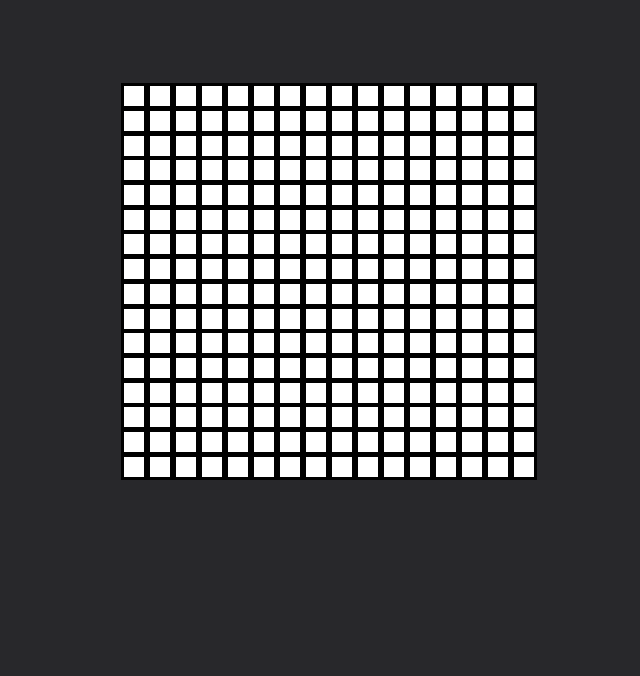
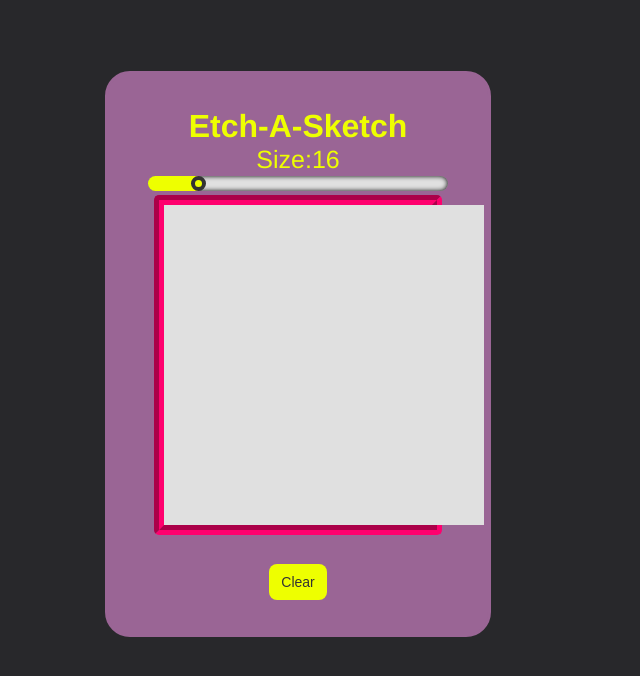
Before and after one commit to SyArsRa/Etch-a-Sketch, a plain HTML site: page index.html in a window 1280 px wide. Shown: the whole page, without its empty margins (342-982 px from the left). Drawn offline with Linux system fonts and the light colour scheme.

Commit message:
Added clear and size change to grid

```diff
--- a/index.css
+++ b/index.css
@@ -1,17 +1,88 @@
 body {
   background-color: #28282B;
+  display: flex;
+  min-height: 100vh;
+  flex-direction: column;
+  align-items: center;
+  font-family: "Haas Grot Text R Web", "Helvetica Neue", Helvetica, Arial, sans-serif;
+
 }
 #grid{
-  margin: 7% 36%;
+  border-radius: 5px;
+  border: 10px;
+  width: 70.8%;
+  border-color: #FF006E;
+  border-style: groove;
+  display:inline;
+  font-size: 0;
 }
 .row{
   display: inline-flex;
-  margin: -1.5% 0%
+  margin: 0;
 }
 .cell {
-  background-color: #FFF;
+  background-color: #E0E0E0;
   height: 20px;
   width: 20px;
+  margin: 0;
+}
+.title {
+  margin: 0;
+  color: #EEFF00;
+}
+.container {
+  margin: 5%;
+  background-color: #9A6595;
+  margin: 5%;
+  display: flex;
+  height: 70vh;
+  width: 30%;
+  flex-direction: column;
+  justify-content: center;
+  align-items: center;
+  text-align: center;
+  border-color: #9A6595;
+  border-radius: 25px;
   border-style: solid;
-  border-color: #000;
 }
+.btn{
+  margin-top: 50%;
+  background-color: #EEFF00;
+  border-radius: 8px;
+  border-width: 0;
+  color: #333333;
+  cursor: pointer;
+  display: inline-block;
+  font-size: 14px;
+  padding: 10px 12px;
+  text-align: center;
+}
+.value {
+  margin: 0;
+  position: relative;
+  display: block;
+  text-align: center;
+  font-size: 25px;
+  color: #EEFF00;
+  font-weight: 400;
+}
+.range {
+  width: 300px;
+  height: 15px;
+  -webkit-appearance: none;
+  background: #E0E0E0;
+  outline: none;
+  border-radius: 15px;
+  overflow: hidden;
+  box-shadow: inset 0 0 5px rgba(0, 0, 0, 1);
+}
+.range::-webkit-slider-thumb {
+  -webkit-appearance: none;
+  width: 15px;
+  height: 15px;
+  border-radius: 50%;
+  background: #EEFF00;
+  cursor: pointer;
+  border: 4px solid #333;
+  box-shadow: -307px 0 0 300px #EEFF00;
+}
--- a/index.html
+++ b/index.html
@@ -7,7 +7,20 @@
     <title>Etch-A-Sketch</title>
   </head>
   <body>
+  <div class="container">
+    <div>
+      <h1 class="title">Etch-A-Sketch</h1>
+    </div>
+    <div>
+        <h3 class="value" id="value">Size:16</h3>
+        <input type="range" class="range" id="size" min="1" max="100" value="16">
+        </input>
+    </div>
     <div id="grid">
     </div>
+    <div>
+      <button class="btn" id="clear">Clear</button>
+    </div>
+  </div>
   </body>
 </html>
--- a/index.js
+++ b/index.js
@@ -1,19 +1,29 @@
+const grid = document.getElementById('grid');
+const clear = document.getElementById('clear');
+const val = document.getElementById('value');
+const slider = document.getElementById('size');
 
-const grid = document.getElementById('grid');
+createGrid(16)
+
+slider.onmousemove = slider.onchange = function() {
+  val.innerHTML = `Size:${slider.value}`
+  del(slider.value)
+}
 
 let mouseDown = false;
 document.onmousedown = function(){
-  console.log("g")
   mouseDown = true;
 }
 document.onmouseup = function(){
   mouseDown = false;
 }
 
-for(var x = 0 ; x < 16 ; x++){
+clear.addEventListener("click", del);
+function createGrid(size){
+  for(var x = 0 ; x < size ; x++){
     let row = document.createElement('span');
     row.setAttribute("class","row");
-  for(var y = 0 ; y < 16 ; y++){
+    for(var y = 0 ; y < size ; y++){
       let cell = document.createElement('div');
       cell.setAttribute("class","cell")
       cell.setAttribute("id",(`${String(x)}x${String(y)}`))
@@ -23,8 +33,12 @@ for(var x = 0 ; x < 16 ; x++){
     }
     grid.append(row)
   }
-
+}
 function colorChange(event){
     if (event.type == "mouseover" && !mouseDown ) return
     event.target.style.backgroundColor = "black";
 }
+function del(size){
+  grid.innerHTML = '';
+  createGrid(size)
+}
```
Lines whose indentation alone changed are shown as unchanged.
